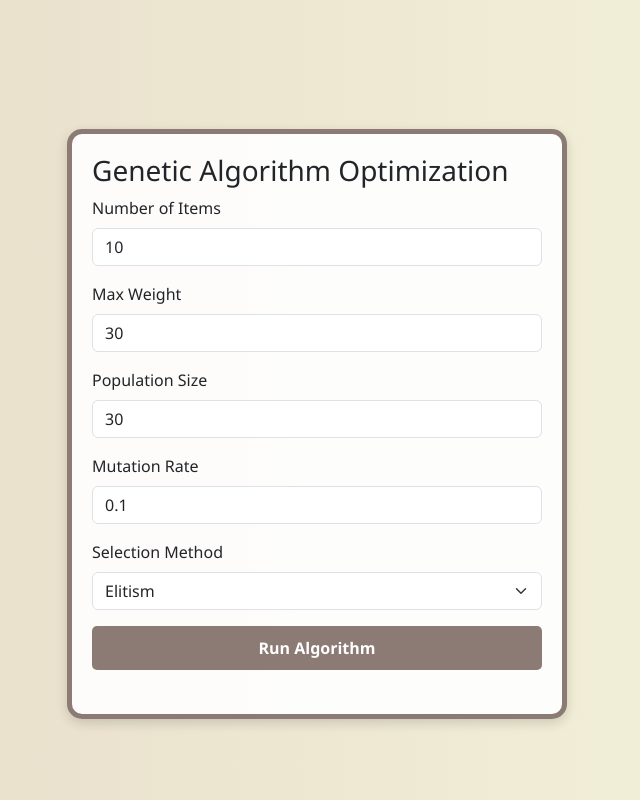
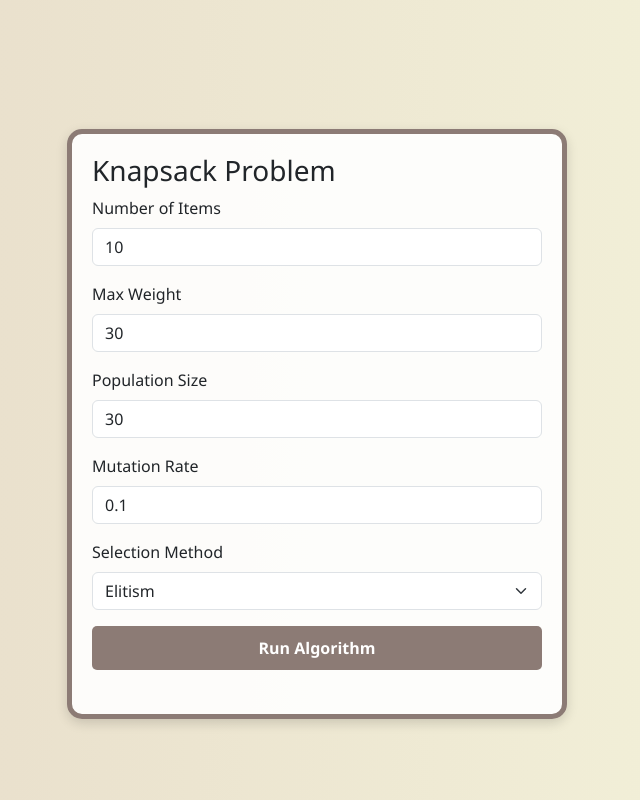
Before and after one commit to Voradech/DataM-Project, a plain HTML site: page ga/genetic_algorithm.html in a window 1280 px wide. Shown: the whole page, without its empty margins (323-963 px from the left). Drawn offline with nearby package versions, Linux system fonts and the light colour scheme.

Commit message:
Update genetic_algorithm.html

```diff
--- a/ga/genetic_algorithm.html
+++ b/ga/genetic_algorithm.html
@@ -12,7 +12,7 @@
 <!-- Include Bootstrap CSS (can be added in the head of your HTML) -->
 
 <div class="container mt-5">
-    <h3>Genetic Algorithm Optimization</h3>
+    <h3>Knapsack Problem</h3>
     <form id="gaForm">
         <div class="mb-3">
             <label for="number_of_items" class="form-label">Number of Items</label>
```
